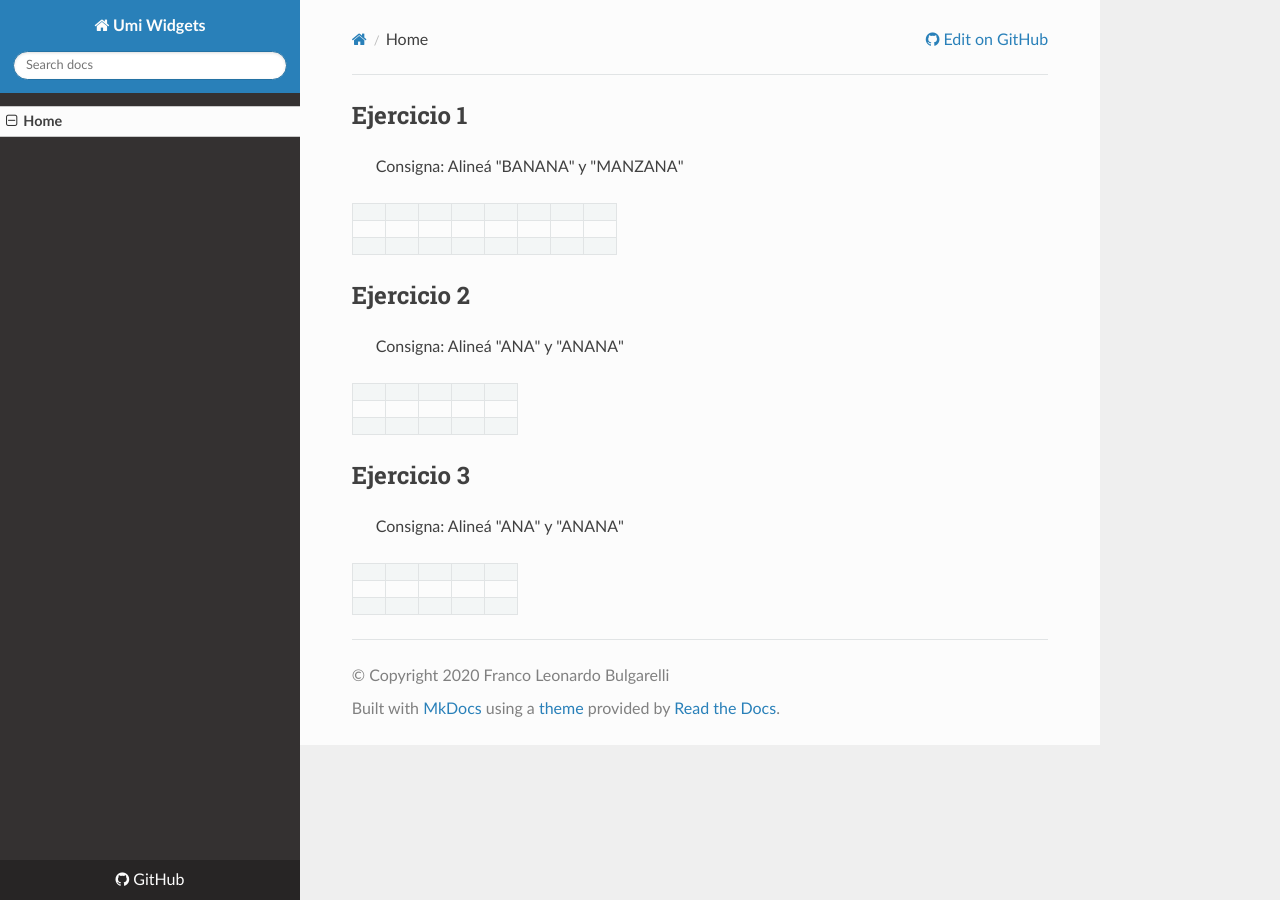
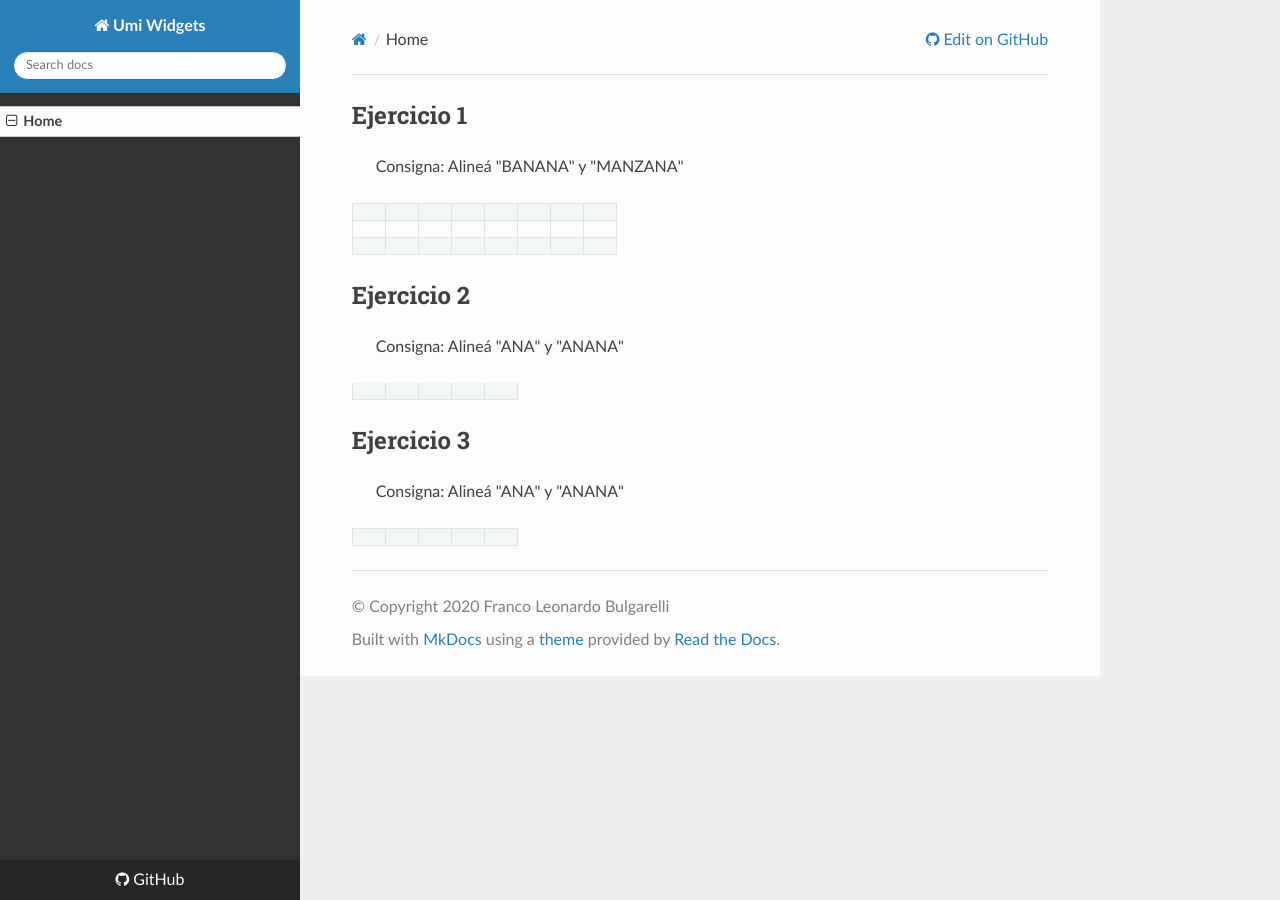
Before and after one commit to flbulgarelli/umi, an MkDocs documentation site: the page built from docs/index.md, in a window 1280 px wide. Built offline with MkDocs 1.6.1, drawn with Linux system fonts in a browser that asks for light colours; nearby versions of some CDN libraries.

Commit message:
Computing cells

```diff
--- a/docs/index.md
+++ b/docs/index.md
@@ -44,20 +44,8 @@
 >  Consigna: Alineá "ANA" y "ANANA"
 
 <table class="umi-alignment-table" >
-  <tr class="umi-alignment-row"  data-align-expected="--ANA">
-      <td class="umi-alignment-cell"></td>
-      <td class="umi-alignment-cell"></td>
-      <td class="umi-alignment-cell"></td>
-      <td class="umi-alignment-cell"></td>
-      <td class="umi-alignment-cell"></td>
-  </tr>
-  <tr class="umi-alignment-row" data-align-expected="ANANA">
-      <td class="umi-alignment-cell"></td>
-      <td class="umi-alignment-cell"></td>
-      <td class="umi-alignment-cell"></td>
-      <td class="umi-alignment-cell"></td>
-      <td class="umi-alignment-cell"></td>
-  </tr>
+  <tr class="umi-alignment-row"  data-align-expected="--ANA"></tr>
+  <tr class="umi-alignment-row" data-align-expected="ANANA"></tr>
   <tr class="umi-alignment-results">
       <td class="umi-alignment-cell"></td>
       <td class="umi-alignment-cell"></td>
@@ -72,20 +60,8 @@
 >  Consigna: Alineá "ANA" y "ANANA"
 
 <table class="umi-alignment-table" >
-  <tr class="umi-alignment-row"  data-align-expected="--ANA" data-align-initial="A-N-A">
-      <td class="umi-alignment-cell"></td>
-      <td class="umi-alignment-cell"></td>
-      <td class="umi-alignment-cell"></td>
-      <td class="umi-alignment-cell"></td>
-      <td class="umi-alignment-cell"></td>
-  </tr>
-  <tr class="umi-alignment-row" data-align-expected="ANANA" data-align-initial="-">
-      <td class="umi-alignment-cell"></td>
-      <td class="umi-alignment-cell"></td>
-      <td class="umi-alignment-cell"></td>
-      <td class="umi-alignment-cell"></td>
-      <td class="umi-alignment-cell"></td>
-  </tr>
+  <tr class="umi-alignment-row"  data-align-expected="--ANA" data-align-initial="A-N-A"></tr>
+  <tr class="umi-alignment-row" data-align-expected="ANANA" data-align-initial="-"></tr>
   <tr class="umi-alignment-results">
       <td class="umi-alignment-cell"></td>
       <td class="umi-alignment-cell"></td>
```
Also changed, not shown: 1 other file.
